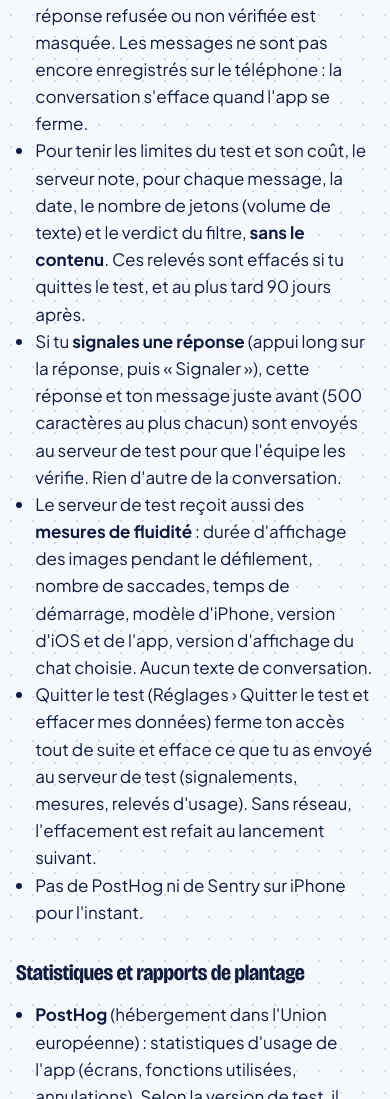
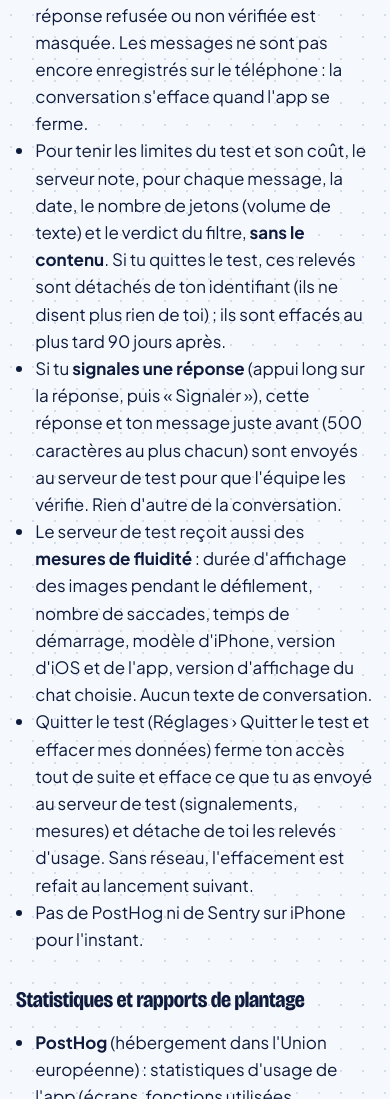
Before and after one commit to enzotrp974/enzotrp974.github.io, a plain HTML site: page trackly-android/fr/eatbuddy/confidentialite.html in a window 390 px wide. Shown: the part 5958-7057 px from the top of the page. Drawn offline with Linux system fonts and the light colour scheme.

Commit message:
EatBuddy iPhone : relevés d'usage détachés (et non effacés) au départ, pour tenir le plafond du test
Co-Authored-By: Claude Opus 5.5 <noreply@anthropic.com>

```diff
--- a/trackly-android/fr/eatbuddy/confidentialite.html
+++ b/trackly-android/fr/eatbuddy/confidentialite.html
@@ -86,10 +86,10 @@
     <li>Au premier lancement, l'app te demande ton <strong>accord explicite</strong> avant d'envoyer quoi que ce soit à OpenAI. Sans cet accord, rien n'est envoyé. Tu le retires dans Réglages › Quitter le test.</li>
     <li><strong>Pas de code ni de compte.</strong> Après ton accord, l'app obtient du serveur de test un jeton d'accès lié à un identifiant tiré au hasard pour cet iPhone. Ce jeton et cet identifiant sont gardés dans le Trousseau de l'iPhone, sans synchronisation iCloud. <strong>Aucune clé OpenAI n'est envoyée à l'iPhone.</strong></li>
     <li>Tes messages, avec le début de la conversation, passent par <strong>notre serveur de test (Supabase, Union européenne)</strong>, qui les transmet à OpenAI pour obtenir la réponse et te la renvoie. Ce relais <strong>ne garde ni tes messages ni les réponses</strong> et ne les écrit dans aucun journal. Ton message, puis la réponse terminée, passent aussi par le filtre de contenu d'OpenAI (modération) : une demande refusée par ce filtre ne part pas au modèle, et une réponse refusée ou non vérifiée est masquée. Les messages ne sont pas encore enregistrés sur le téléphone : la conversation s'efface quand l'app se ferme.</li>
-    <li>Pour tenir les limites du test et son coût, le serveur note, pour chaque message, la date, le nombre de jetons (volume de texte) et le verdict du filtre, <strong>sans le contenu</strong>. Ces relevés sont effacés si tu quittes le test, et au plus tard 90 jours après.</li>
+    <li>Pour tenir les limites du test et son coût, le serveur note, pour chaque message, la date, le nombre de jetons (volume de texte) et le verdict du filtre, <strong>sans le contenu</strong>. Si tu quittes le test, ces relevés sont détachés de ton identifiant (ils ne disent plus rien de toi) ; ils sont effacés au plus tard 90 jours après.</li>
     <li>Si tu <strong>signales une réponse</strong> (appui long sur la réponse, puis « Signaler »), cette réponse et ton message juste avant (500 caractères au plus chacun) sont envoyés au serveur de test pour que l'équipe les vérifie. Rien d'autre de la conversation.</li>
     <li>Le serveur de test reçoit aussi des <strong>mesures de fluidité</strong> : durée d'affichage des images pendant le défilement, nombre de saccades, temps de démarrage, modèle d'iPhone, version d'iOS et de l'app, version d'affichage du chat choisie. Aucun texte de conversation.</li>
-    <li>Quitter le test (Réglages › Quitter le test et effacer mes données) ferme ton accès tout de suite et efface ce que tu as envoyé au serveur de test (signalements, mesures, relevés d'usage). Sans réseau, l'effacement est refait au lancement suivant.</li>
+    <li>Quitter le test (Réglages › Quitter le test et effacer mes données) ferme ton accès tout de suite et efface ce que tu as envoyé au serveur de test (signalements, mesures) et détache de toi les relevés d'usage. Sans réseau, l'effacement est refait au lancement suivant.</li>
     <li>Pas de PostHog ni de Sentry sur iPhone pour l'instant.</li>
   </ul>
 
```
